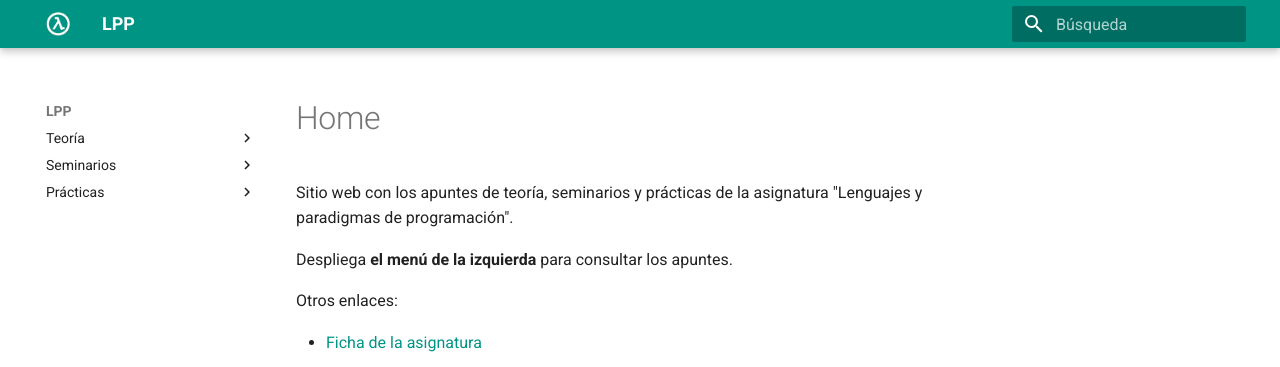
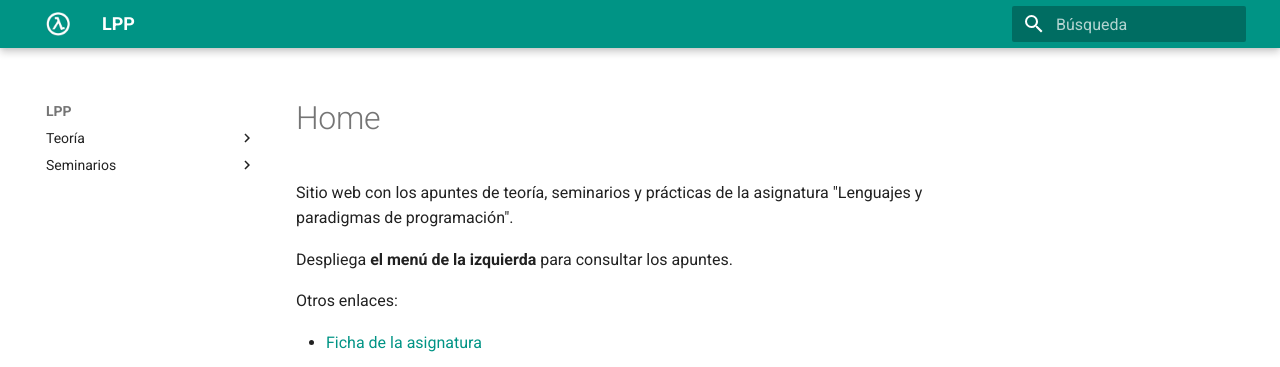
Before and after one commit to domingogallardo/apuntes-lpp, an MkDocs documentation site: the page built from docs/index.md, in a window 1280 px wide. Shown: the top 367 px of the page. Built offline with MkDocs 1.6.1 and Material for MkDocs 9.7.7, drawn with Linux system fonts in a browser that asks for light colours.

Commit message:
Dejamos en el índice sólo la primera semana

```diff
--- a/mkdocs.yml
+++ b/mkdocs.yml
@@ -6,24 +6,24 @@ nav:
    - 'Descripción de la asignatura': 'teoria/tema00-descripcion-asignatura/tema00-descripcion-asignatura.md'
    - 'Tema 1: Historia de los lenguajes de programación': 'teoria/tema01-historia-lenguajes-programacion/tema01-historia-lenguajes-programacion.md'
    - 'Tema 2: Programación funcional': 'teoria/tema02-programacion-funcional/tema02-programacion-funcional.md'
-   - 'Tema 3: Procedimientos recursivos': 'teoria/tema03-procedimientos-recursivos/tema03-procedimientos-recursivos.md'
-   - 'Tema 4: Estructuras recursivas': 'teoria/tema04-estructuras-recursivas/tema04-estructuras-recursivas.md'
-   - 'Tema 5: Programación funcional con Swift': 'teoria/tema05-programacion-funcional-swift/tema05-programacion-funcional-swift.md'
-   - 'Tema 6: Programación OO con Swift': 'teoria/tema06-programacion-orientada-objetos-swift/tema06-programacion-orientada-objetos-swift.md'
+#   - 'Tema 3: Procedimientos recursivos': 'teoria/tema03-procedimientos-recursivos/tema03-procedimientos-recursivos.md'
+#   - 'Tema 4: Estructuras recursivas': 'teoria/tema04-estructuras-recursivas/tema04-estructuras-recursivas.md'
+#   - 'Tema 5: Programación funcional con Swift': 'teoria/tema05-programacion-funcional-swift/tema05-programacion-funcional-swift.md'
+#   - 'Tema 6: Programación OO con Swift': 'teoria/tema06-programacion-orientada-objetos-swift/tema06-programacion-orientada-objetos-swift.md'
 - 'Seminarios':
    - 'Seminario de Scheme': 'seminarios/seminario1-scheme/seminario1-scheme.md'
-   - 'Seminario de Swift': 'seminarios/seminario2-swift/seminario2-swift.md'
-- 'Prácticas':
-   - 'Práctica 1': 'practicas/practica01/practica01.md'
-   - 'Práctica 2': 'practicas/practica02/practica02.md'
-   - 'Práctica 3': 'practicas/practica03/practica03.md'
-   - 'Práctica 4': 'practicas/practica04/practica04.md'
-   - 'Práctica 5': 'practicas/practica05/practica05.md'
-   - 'Práctica 6': 'practicas/practica06/practica06.md'
-   - 'Práctica 7': 'practicas/practica07/practica07.md'
-   - 'Práctica 8': 'practicas/practica08/practica08.md'
-   - 'Práctica 9': 'practicas/practica09/practica09.md'
-   - 'Práctica 10': 'practicas/practica10/practica10.md'
+#   - 'Seminario de Swift': 'seminarios/seminario2-swift/seminario2-swift.md'
+# - 'Prácticas':
+#   - 'Práctica 1': 'practicas/practica01/practica01.md'
+#   - 'Práctica 2': 'practicas/practica02/practica02.md'
+#   - 'Práctica 3': 'practicas/practica03/practica03.md'
+#   - 'Práctica 4': 'practicas/practica04/practica04.md'
+#   - 'Práctica 5': 'practicas/practica05/practica05.md'
+#   - 'Práctica 6': 'practicas/practica06/practica06.md'
+#   - 'Práctica 7': 'practicas/practica07/practica07.md'
+#   - 'Práctica 8': 'practicas/practica08/practica08.md'
+#   - 'Práctica 9': 'practicas/practica09/practica09.md'
+#   - 'Práctica 10': 'practicas/practica10/practica10.md'
 #   - 'Práctica 11': 'practicas/practica11/practica11.md'
 
 theme:
```
